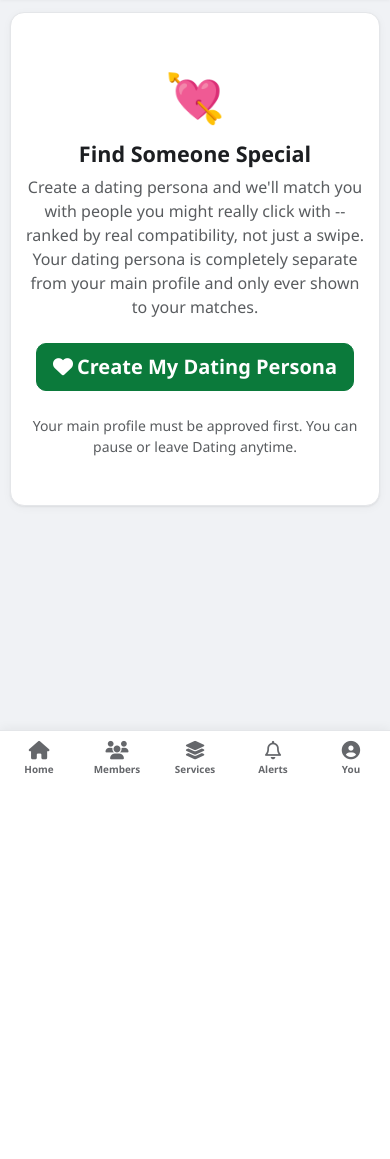
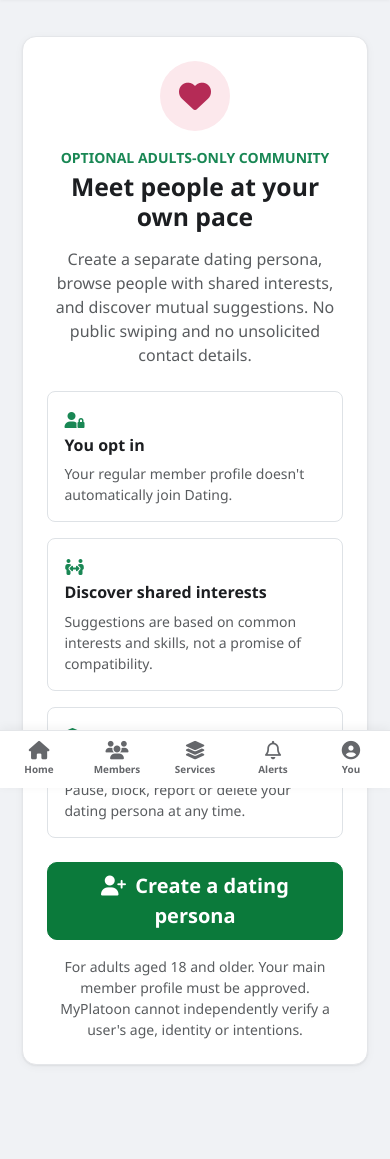
Before and after one commit to Simmyt3r/MyPlatoon, a Flask app: page /dating/ in a window 390 px wide. Shown: the part 56-1215 px from the top of the page. Before the commit the page ends 829 px from the top, so only its background shows below. Run offline with Flask 3, Linux system fonts and the light colour scheme; the visitor is signed in with stand-in values (Sample User, id 1); data that the repository does not hold is empty; some libraries are stand-ins or nearby versions.

Commit message:
feat(dating-ui): upgrade responsive layout and privacy-first intro.html

```diff
--- a/app/templates/dating/intro.html
+++ b/app/templates/dating/intro.html
@@ -1,20 +1,40 @@
 {% extends "base.html" %}
-{% block title %}Dating{% endblock %}
+{% block title %}Dating | MyPlatoon{% endblock %}
 {% block body_class %}app-shell-focused{% endblock %}
 {% block content %}
-<div class="p5-card p5-card-body text-center py-5">
-  <div style="font-size:3rem;" class="mb-2">💘</div>
-  <h4 class="fw-bold mb-2">Find Someone Special</h4>
-  <p class="text-muted mx-auto mb-4" style="max-width:480px;">
-    Create a dating persona and we'll match you with people you might really click
-    with -- ranked by real compatibility, not just a swipe. Your dating persona is
-    completely separate from your main profile and only ever shown to your matches.
-  </p>
-  <a href="{{ url_for('dating.persona') }}" class="btn btn-p5 btn-lg">
-    <i class="fa-solid fa-heart me-1"></i>Create My Dating Persona
-  </a>
-  <p class="text-muted small mt-4 mb-0">
-    Your main profile must be approved first. You can pause or leave Dating anytime.
-  </p>
+<div class="container py-4" style="max-width:820px">
+  <section class="p5-card p-4 p-md-5 text-center">
+    <div class="rounded-circle d-inline-flex align-items-center justify-content-center mb-3"
+         style="width:70px;height:70px;background:#fce8ec;color:#b52b56">
+      <i class="fa-solid fa-heart fa-2x" aria-hidden="true"></i>
+    </div>
+    <p class="text-uppercase text-success fw-semibold small mb-1">Optional adults-only community</p>
+    <h1 class="h2 fw-bold mb-3">Meet people at your own pace</h1>
+    <p class="text-muted mx-auto mb-4" style="max-width:540px">
+      Create a separate dating persona, browse people with shared interests, and discover mutual suggestions.
+      No public swiping and no unsolicited contact details.
+    </p>
+    <div class="row text-start g-3 mb-4">
+      <div class="col-md-4"><div class="border rounded-3 p-3 h-100">
+        <i class="fa-solid fa-user-lock text-success mb-2" aria-hidden="true"></i>
+        <h2 class="h6 fw-bold">You opt in</h2>
+        <p class="small text-muted mb-0">Your regular member profile doesn't automatically join Dating.</p>
+      </div></div>
+      <div class="col-md-4"><div class="border rounded-3 p-3 h-100">
+        <i class="fa-solid fa-people-arrows text-success mb-2" aria-hidden="true"></i>
+        <h2 class="h6 fw-bold">Discover shared interests</h2>
+        <p class="small text-muted mb-0">Suggestions are based on common interests and skills, not a promise of compatibility.</p>
+      </div></div>
+      <div class="col-md-4"><div class="border rounded-3 p-3 h-100">
+        <i class="fa-solid fa-shield-heart text-success mb-2" aria-hidden="true"></i>
+        <h2 class="h6 fw-bold">Stay in control</h2>
+        <p class="small text-muted mb-0">Pause, block, report or delete your dating persona at any time.</p>
+      </div></div>
+    </div>
+    <a href="{{ url_for('dating.persona') }}" class="btn btn-p5 btn-lg">
+      <i class="fa-solid fa-user-plus me-1" aria-hidden="true"></i> Create a dating persona
+    </a>
+    <p class="text-muted small mt-3 mb-0">For adults aged 18 and older. Your main member profile must be approved. MyPlatoon cannot independently verify a user's age, identity or intentions.</p>
+  </section>
 </div>
 {% endblock %}
```
